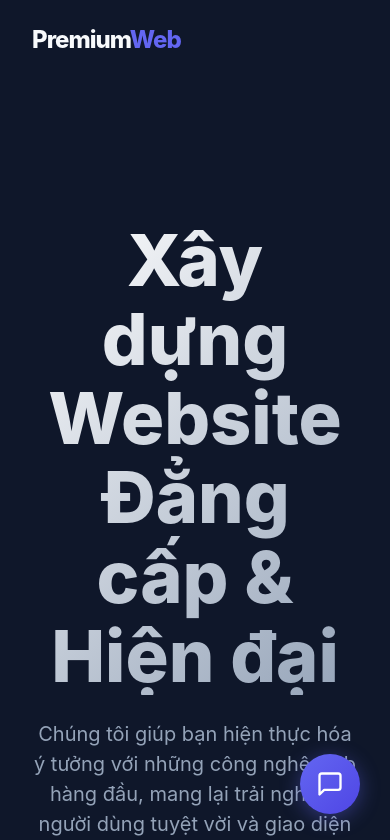
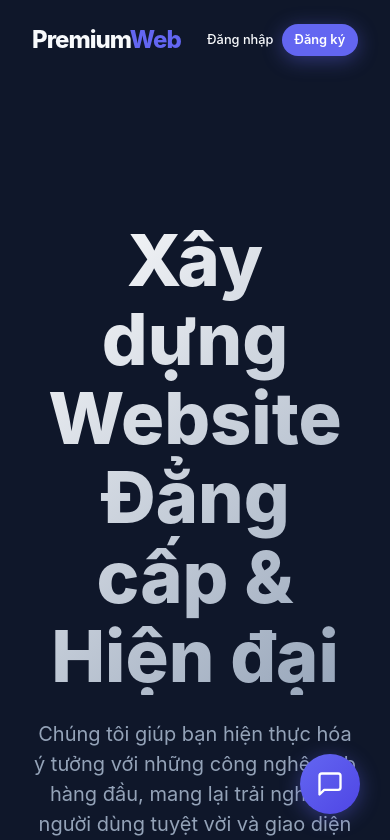
Before and after one commit to tobihax169/hakkusu, a Vue app: page / in a window 390 px wide. Shown: the top 840 px of the page. Built offline with nearby package versions, Linux system fonts and the light colour scheme.

Commit message:
style: fix authentication buttons missing on mobile view

```diff
--- a/src/views/HomeView.vue
+++ b/src/views/HomeView.vue
@@ -35,7 +35,7 @@ onMounted(() => {
             <a href="#about">Về chúng tôi</a>
           </nav>
 
-          <div class="auth-buttons desktop-nav">
+          <div class="auth-buttons">
             <template v-if="userName">
               <router-link v-if="role === 'admin' || role === 'staff'" to="/dashboard" class="btn-text" style="color: #f59e0b; font-weight: bold; margin-right: 10px;">
                 Quản trị ⚙️
@@ -204,7 +204,20 @@ main {
     display: none;
   }
   .header-right {
-    gap: 1rem;
+    gap: 0.5rem;
+  }
+  .auth-buttons {
+    margin-left: 0;
+    padding-left: 0;
+    border-left: none;
+    gap: 0.5rem;
+  }
+  .btn-small {
+    padding: 0.4rem 0.8rem;
+    font-size: 0.8rem;
+  }
+  .btn-text {
+    font-size: 0.8rem;
   }
 }
 </style>
--- a/vite.config.js
+++ b/vite.config.js
@@ -1,7 +1,10 @@
 import { defineConfig } from 'vite'
 import vue from '@vitejs/plugin-vue'
 
-// https://vite.dev/config/
 export default defineConfig({
   plugins: [vue()],
+  server: {
+    host: true,      // Mở cổng localhost ra toàn mạng
+    port: 5173       // Giữ mặc định port 5173
+  }
 })
```
